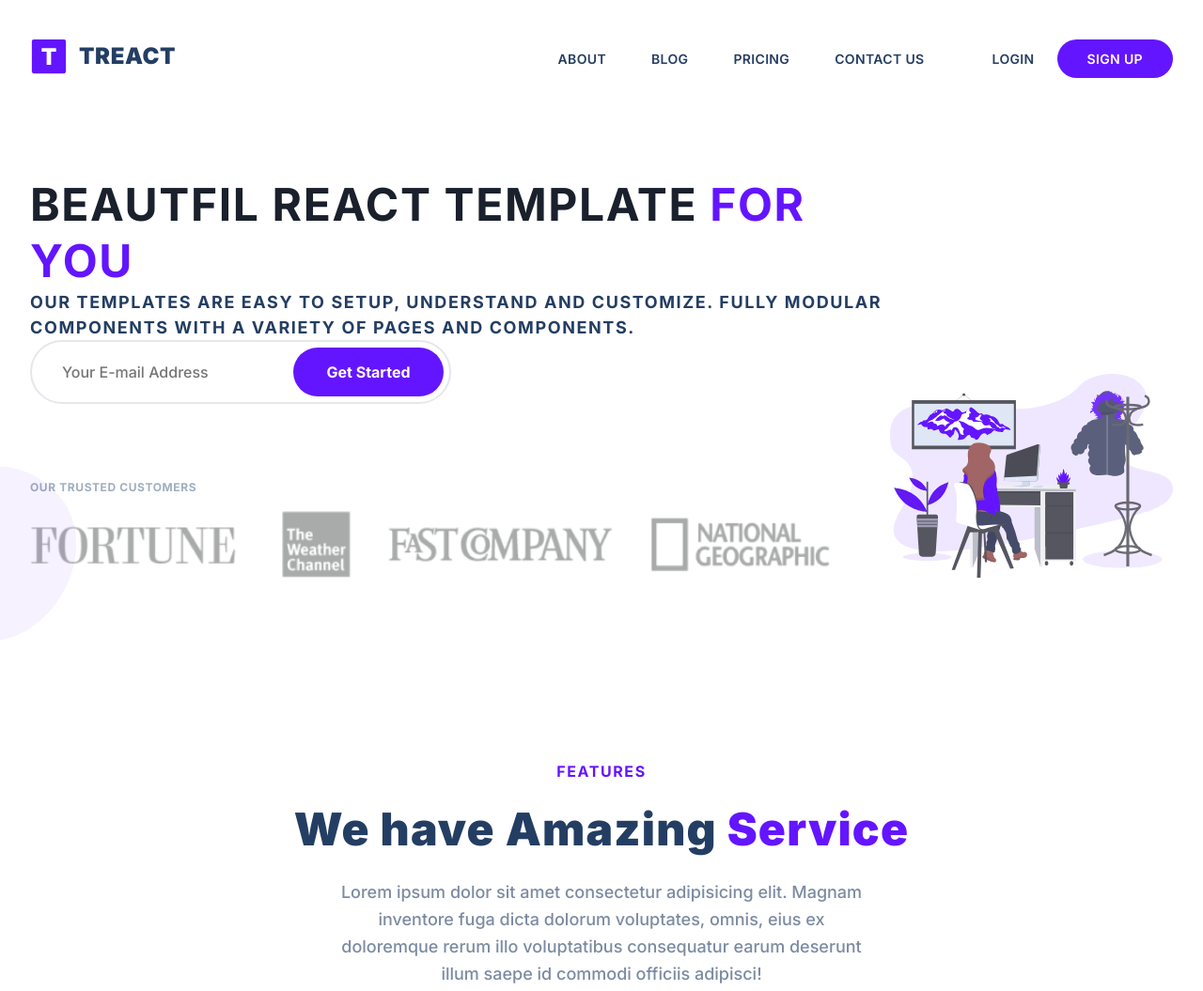
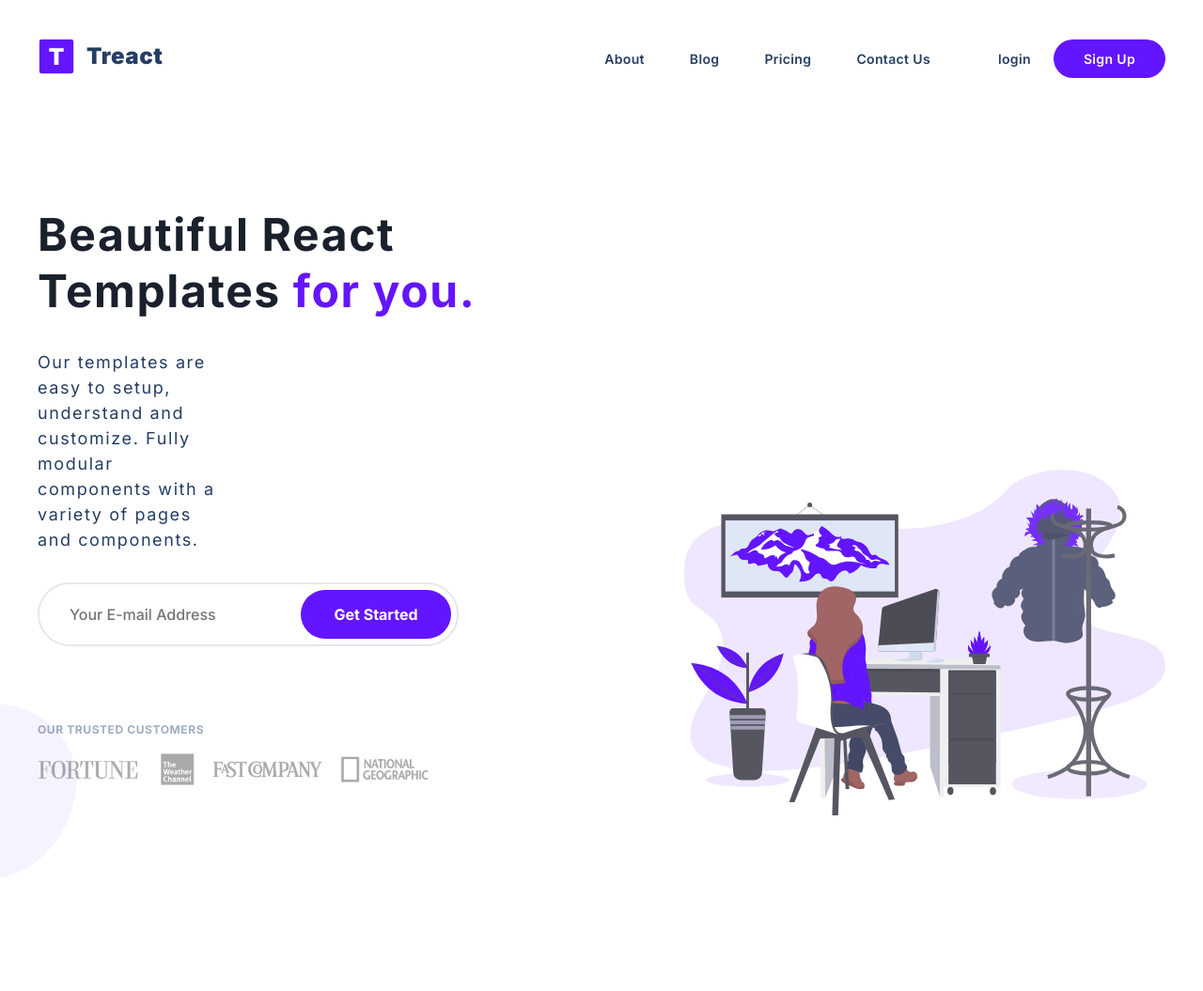
Before and after one commit to gibcou/solo-build, a plain HTML site: page index.html in a window 1280 px wide. Shown: the top 1055 px of the page at 94% size. Drawn offline with Linux system fonts and the light colour scheme.

Commit message:
fixed some sizing

```diff
--- a/index.html
+++ b/index.html
@@ -16,12 +16,24 @@
                     <div class="nav__logo--title"> Treact </div>
                 </div>
                 <div class="nav__links">
-                    <a class="nav__link" href="#">About </a>
-                    <a href="#" class="nav__link">Blog</a>
-                    <a href="#" class="nav__link">Pricing</a>
-                    <a href="#" class="nav__link">Contact Us</a>
-                    <a href="#" class="nav__link login">login</a>
-                    <a href="#" class="nav__link nav__link--primary">Sign Up</a>
+                    <a href="#" class="nav__link">
+                        About
+                        </a>
+                    <a href="#" class="nav__link">
+                        Blog
+                    </a>
+                    <a href="#" class="nav__link">
+                        Pricing
+                    </a>
+                    <a href="#" class="nav__link">
+                        Contact Us
+                    </a>
+                    <a href="#" class="nav__link login">
+                        login
+                    </a>
+                    <a href="#" class="nav__link nav__link--primary">
+                        Sign Up
+                    </a>
                 </div>
                 <button class="btn__menu" onclick="openMenu()">
                     <svg xmlns="http://www.w3.org/2000/svg" width="24" height="24" viewBox="0 0 24 24" fill="none"
@@ -57,8 +69,8 @@
                 <div class="row">
                     <div class="header__description">
                         <h1>
-                            Beautfil React Template
-                            <span class="purple">for you</span>
+                            Beautiful React Templates
+                            <span class="purple">for you.</span>
                         </h1>
                         <p class="header__description">
                              Our templates are easy to setup, understand and customize. Fully modular components with a variety of pages and components.
--- a/styles.css
+++ b/styles.css
@@ -28,7 +28,7 @@ justify-content: space-between;
 }
 .row {
     width: 100%;
-    max-width: 1280px;
+    max-width: 1200px;
     margin: 0 auto;
 }
 .nav__logo {
@@ -118,7 +118,7 @@ button {
     cursor: pointer;
     border: none;
 }
-.btn__menu--svg:hover {
+.btn__menu--svg {
 filter: invert(26%) sepia(94%) saturate(7476%) hue-rotate(261deg) brightness(94%) contrast(115%);
 }
 .modal {
@@ -178,13 +178,20 @@ position: relative;
 }
 h1 {
 font-size: 48px;
-color: rgb(26, 32, 44);
+color: #1a202c;
 line-height: 1.25;
 }
 .purple {
 color: rgb(100, 21, 255);
-}.header__description--para {
-margin: 32px 0px;
+}
+.header__description {
+    margin: 32px 0;
+    width: 40%;
+}
+.header__description--para {
+margin: 32px 0;
+font-size: 18px;
+line-height: 1.5;
 }
 header .row {
 display: flex;
@@ -291,12 +298,9 @@ max-width: 1024px;
 margin: 0 auto;
 }
 .row{
-    width: 100%;
-/* Removed duplicate .row definition */
+width: 100%;
 color: #6415ff;
 letter-spacing: 1.6px;
-font-weight: 700;
-text-transform: uppercase;
 }
 #features .section__title,
 #pricing .section__title {
@@ -373,11 +377,7 @@ display: flex;
 justify-content: space-between;
 align-items: center;
 }
-.row {
-width: 100%;
-max-width: 1200px;
-margin: 0 auto;
-}
+
 .quality__description {
 max-width: 576px;
 margin-right: 64px;
@@ -471,11 +471,6 @@ padding: 96px 0;
 display: flex;
 justify-content: space-between;
 align-items: center;
-}
-.row {
-width: 100%;
-max-width: 1200px;
-margin: 0 auto;
 }
 .steps__img--wrapper {
 display: flex;
@@ -580,11 +575,6 @@ Values
 display: flex;
 justify-content: space-between;
 align-items: center;
-}
-.row {
-width: 100%;
-max-width: 1280px;
-margin: 0 auto;
 }
 .values__description {
 padding: 32px 64px 32px 0;
@@ -1198,13 +1188,12 @@ max-width: 512px;
 
 @media (max-width: 1024px) {
 .header__description {
-    text-align: center;
-    display: flex;
-    flex-direction: column;
-    align-items: center;
+ justify-content: center;
 }
-.header__description,
-.header__img--wrapper {
+    .btn__menu {
+        display: block;
+    }
+.header__img--wrapper{
     width: 100%;
     max-width: 512px;
     margin: 0 auto;
```
